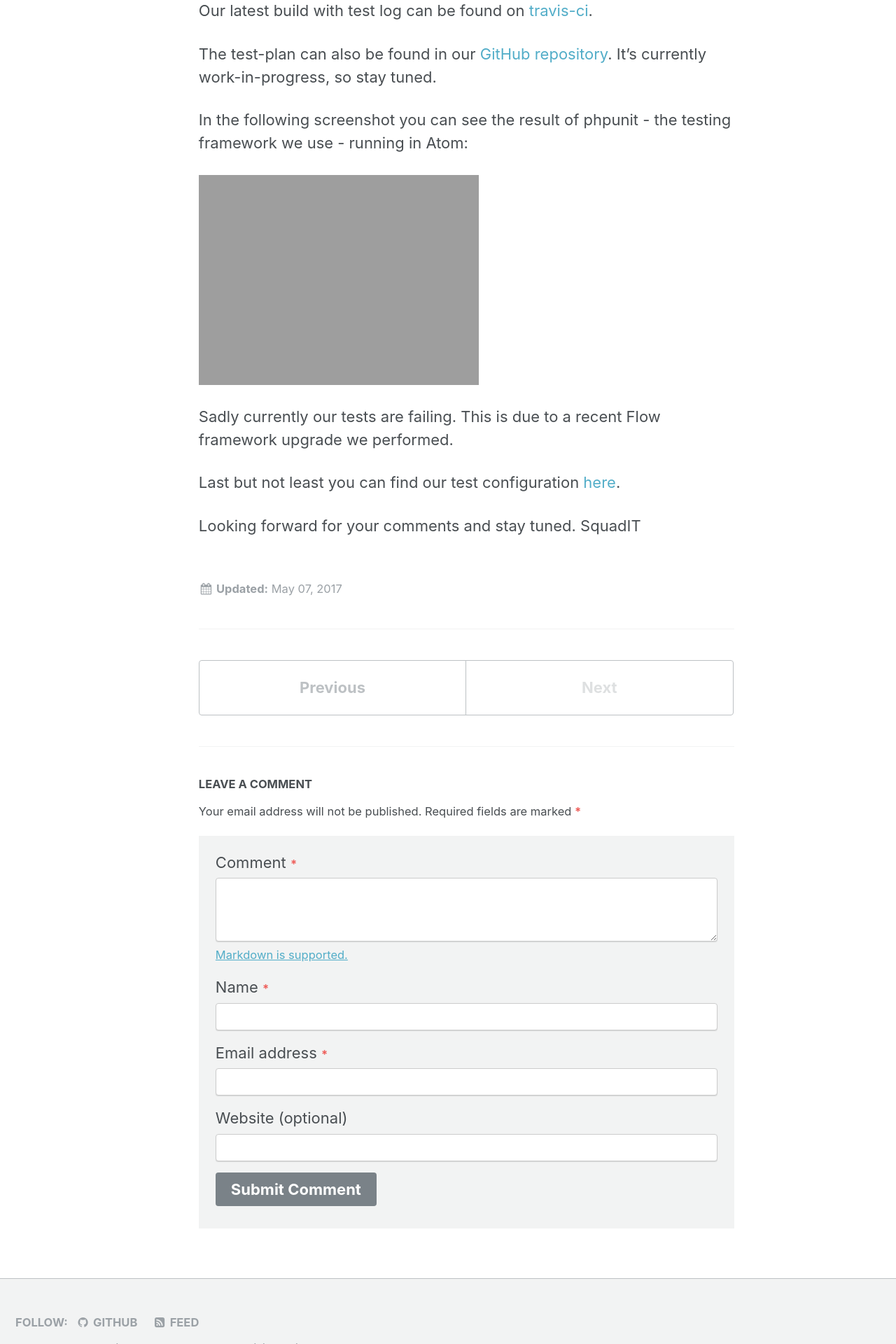
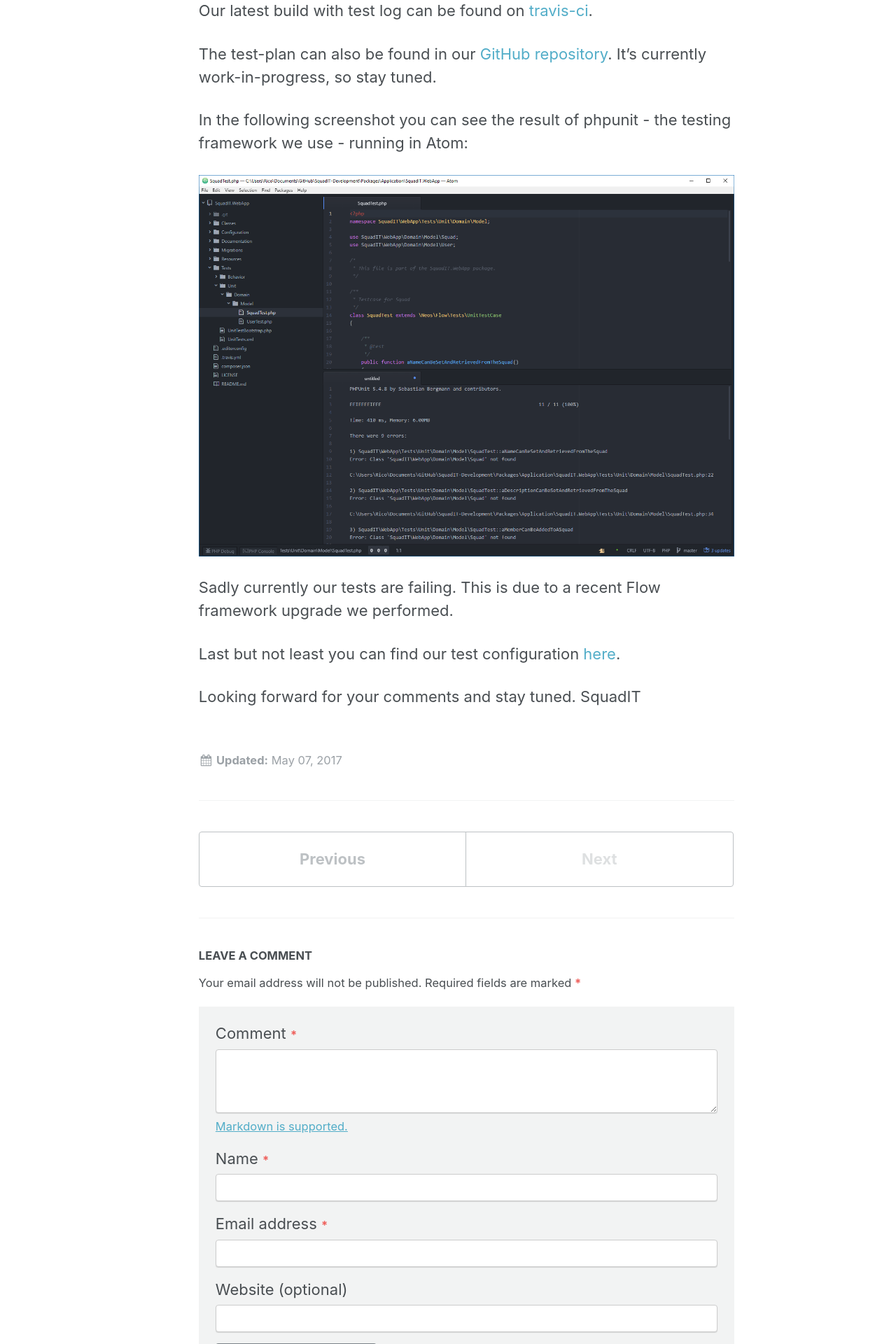
Before and after one commit to PalatinCoder/SquadIT, a Jekyll site: the page built from _posts/2017-05-07-tests.md, in a window 1280 px wide. Shown: the part 535-2455 px from the top of the page at 70% size. Built offline with Jekyll 4.4.1, drawn with Linux system fonts in a browser that asks for light colours.

Commit message:
FIX: wrong link in blog post

```diff
--- a/_posts/2017-05-07-tests.md
+++ b/_posts/2017-05-07-tests.md
@@ -14,7 +14,7 @@
 
 In the following screenshot you can see the result of phpunit - the testing framework we use - running in Atom:
 
-![Screenshot]({{ site.url }}{{ site.baseurl }}/images/unit_test_atom.png)
+![Screenshot]({{ site.url }}{{ site.baseurl }}/images/unit_tests_atom.png)
 
 Sadly currently our tests are failing. This is due to a recent Flow framework upgrade we performed.
 
```
